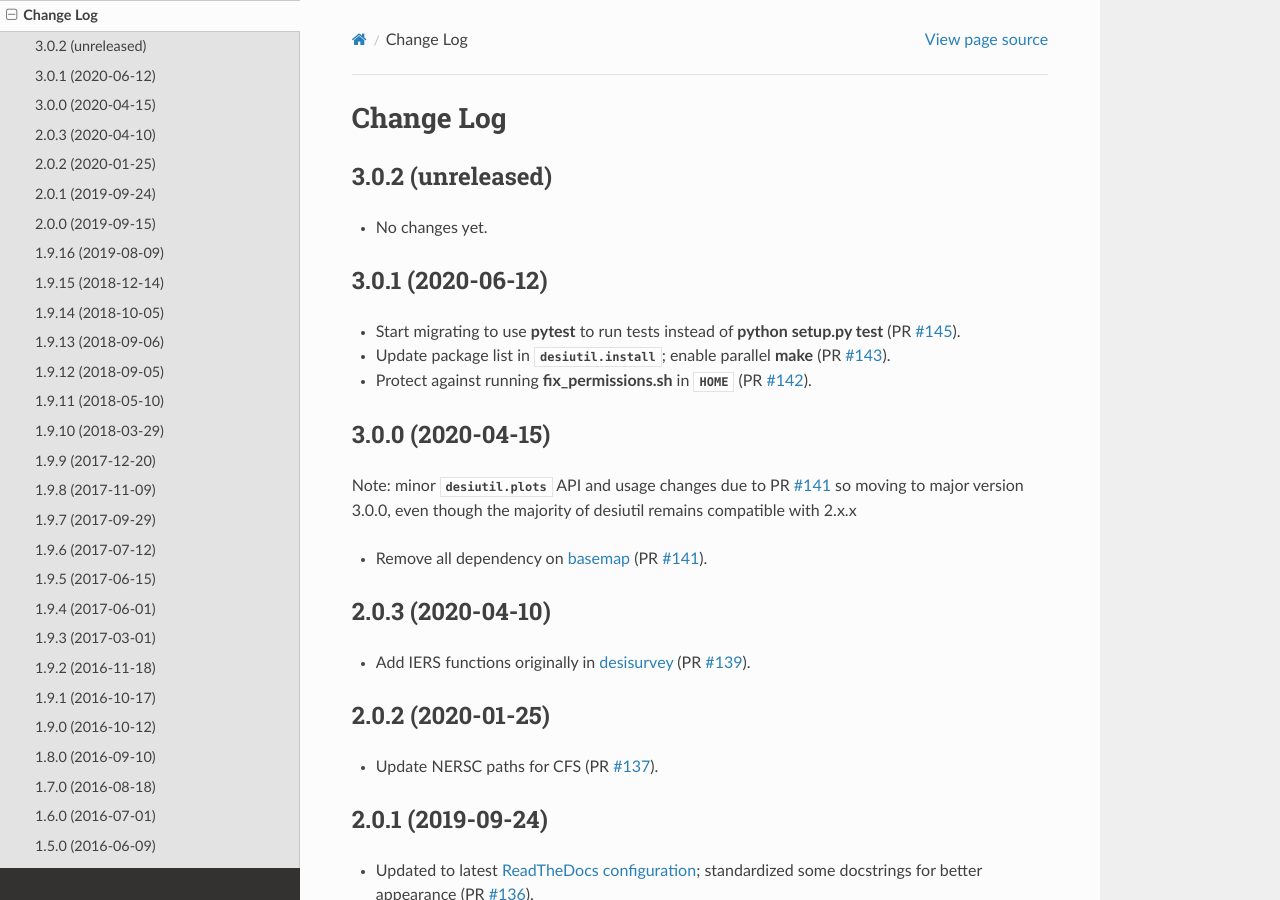
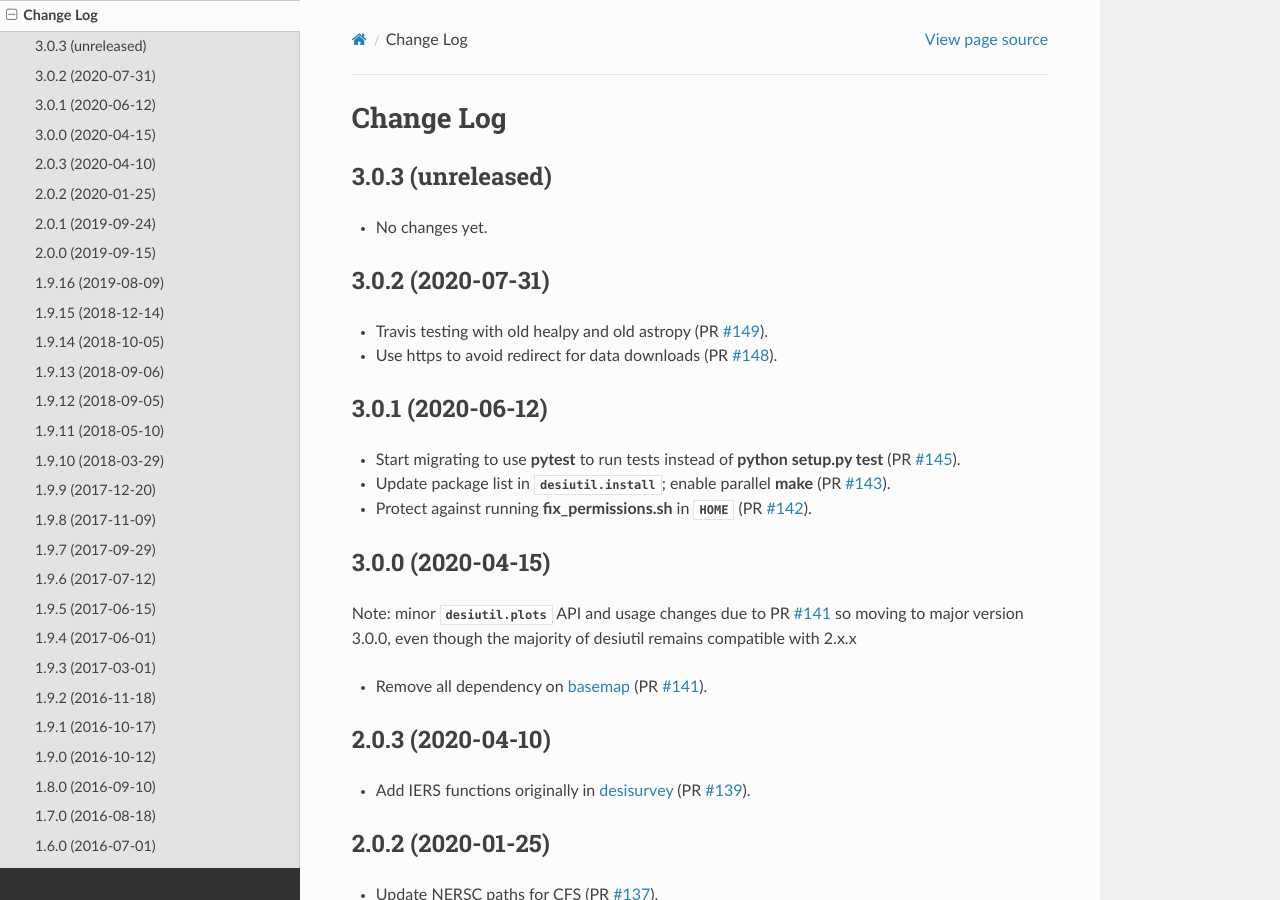
Before and after one commit to desihub/desiutil, a Sphinx documentation site: the page built from doc/changes.rst, in a window 1280 px wide and 900 px high. Built offline with Sphinx 7.4.7 and the Read the Docs theme 2.0.0, drawn with Linux system fonts in a browser that asks for light colours.

Commit message:
update release notes and version for desiutil/3.0.2

```diff
--- a/doc/changes.rst
+++ b/doc/changes.rst
@@ -2,10 +2,19 @@
 Change Log
 ==========
 
-3.0.2 (unreleased)
+3.0.3 (unreleased)
 ------------------
 
 * No changes yet.
+
+3.0.2 (2020-07-31)
+------------------
+
+* Travis testing with old healpy and old astropy (PR `#149`_).
+* Use https to avoid redirect for data downloads (PR `#148`_).
+
+.. _`#149`: https://github.com/desihub/desiutil/pull/149
+.. _`#148`: https://github.com/desihub/desiutil/pull/148
 
 3.0.1 (2020-06-12)
 ------------------
--- a/py/desiutil/_version.py
+++ b/py/desiutil/_version.py
@@ -1 +1 @@
-__version__ = '3.0.1.dev813'
+__version__ = '3.0.2'
```
